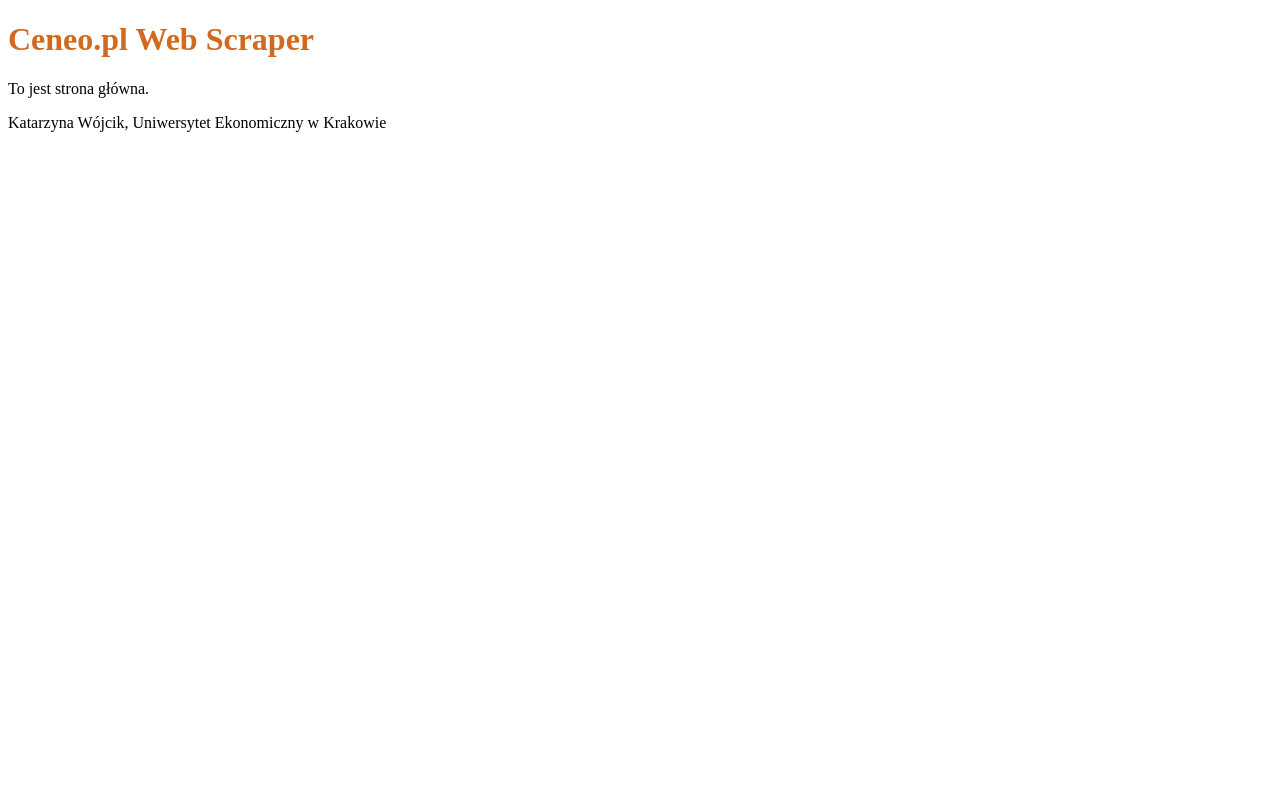
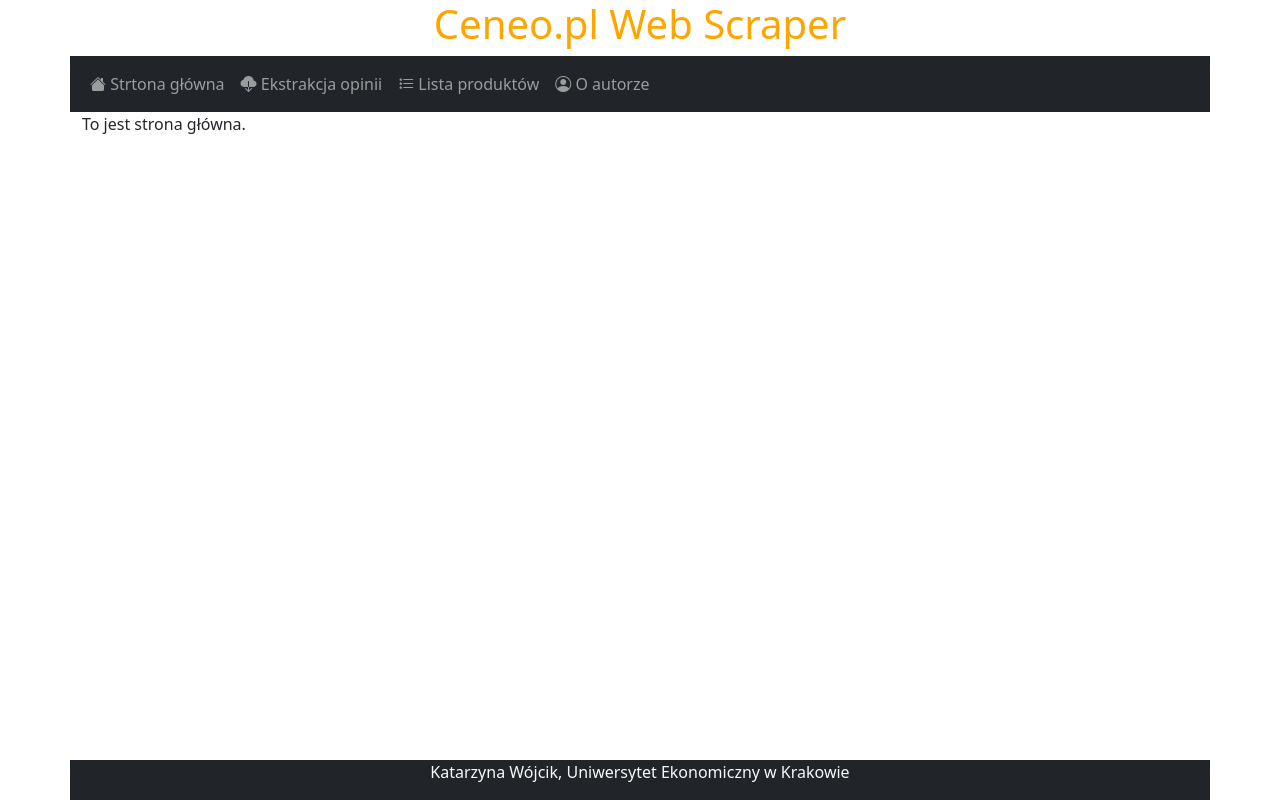
Before and after one commit to katwojuek/CeneoWebScraperS12, a Flask app: page / in a window 1280 px wide. Run offline with Flask 3, Linux system fonts and the light colour scheme.

Commit message:
2024-05-06 KW Homework

```diff
--- a/app/static/style.css
+++ b/app/static/style.css
@@ -1,3 +1,3 @@
 h1{
-    color: chocolate;
+    color: orange;
 }
--- a/app/templates/base.html.jinja
+++ b/app/templates/base.html.jinja
@@ -3,19 +3,47 @@
 <head>
     <meta charset="UTF-8">
     <meta name="viewport" content="width=device-width, initial-scale=1.0">
+    <link href="https://cdn.jsdelivr.net/npm/bootstrap@5.3.3/dist/css/bootstrap.min.css" rel="stylesheet" integrity="sha384-QWTKZyjpPEjISv5WaRU9OFeRpok6YctnYmDr5pNlyT2bRjXh0JMhjY6hW+ALEwIH" crossorigin="anonymous">
+    <script src="https://cdn.jsdelivr.net/npm/bootstrap@5.3.3/dist/js/bootstrap.bundle.min.js" integrity="sha384-YvpcrYf0tY3lHB60NNkmXc5s9fDVZLESaAA55NDzOxhy9GkcIdslK1eN7N6jIeHz" crossorigin="anonymous"></script>
+    <link rel="stylesheet" href="https://cdn.jsdelivr.net/npm/bootstrap-icons@1.11.3/font/bootstrap-icons.min.css">
     <link rel="stylesheet" href="{{url_for('static', filename='style.css')}}">
     <title>Ceneo.pl Web Scraper</title>
 </head>
 <body>
-    <header>
+    <header class="text-center">
         <h1>Ceneo.pl Web Scraper</h1>
     </header>
-    <section>
-        {% block content %}
-            <p>To jest plik bazowy.</p>
-        {% endblock %}
+    <nav class="navbar navbar-expand-lg navbar-dark bg-dark container">
+        <div class="container-fluid">
+            <div class="collapse navbar-collapse" id="navbarSupportedContent">
+                <ul class="navbar-nav me-auto mb-2 mb-lg-0">
+                    <li class="nav-item">
+                        <a class="nav-link" href=""><i class="bi bi-house-fill"></i> Strtona główna</a>
+                    </li>
+                    <li class="nav-item">
+                        <a class="nav-link" href=""><i class="bi bi-cloud-download-fill"></i>
+Ekstrakcja opinii</a>
+                    </li>
+                    <li class="nav-item">
+                        <a class="nav-link" href=""><i class="bi bi-list-stars"></i> Lista produktów</a>
+                    </li>
+                    <li class="nav-item">
+                        <a class="nav-link" href=""><i class="bi bi-person-circle"></i> O autorze</a>
+                    </li>
+                </ul>
+            </div>
+        </div>
+    </nav>
+    <section class="container">
+        <div class="row">
+            <div class="col">
+                {% block content %}
+                    <p>To jest plik bazowy.</p>
+                {% endblock %}
+            </div>
+        </div>
     </section>
-    <footer>
+    <footer class="container bg-dark text-light fixed-bottom text-center">
         <p>Katarzyna Wójcik, Uniwersytet Ekonomiczny w Krakowie</p>
     </footer>
 </body>
```
